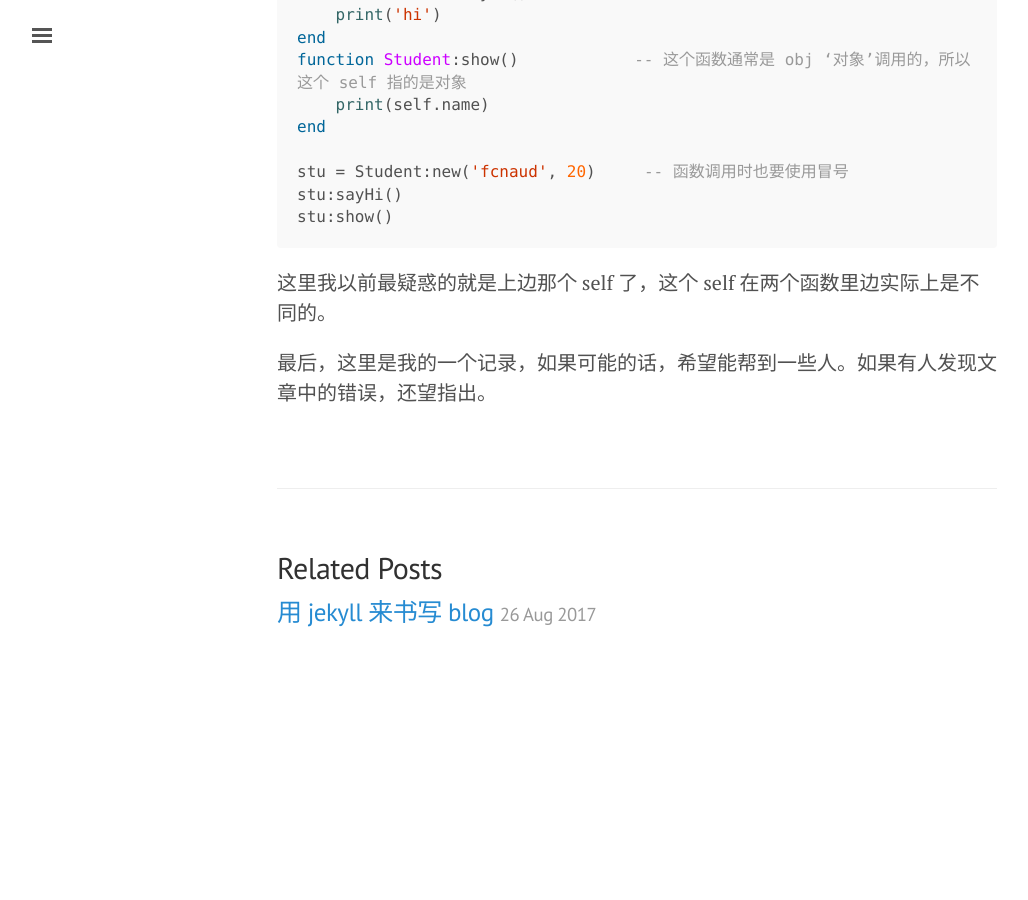
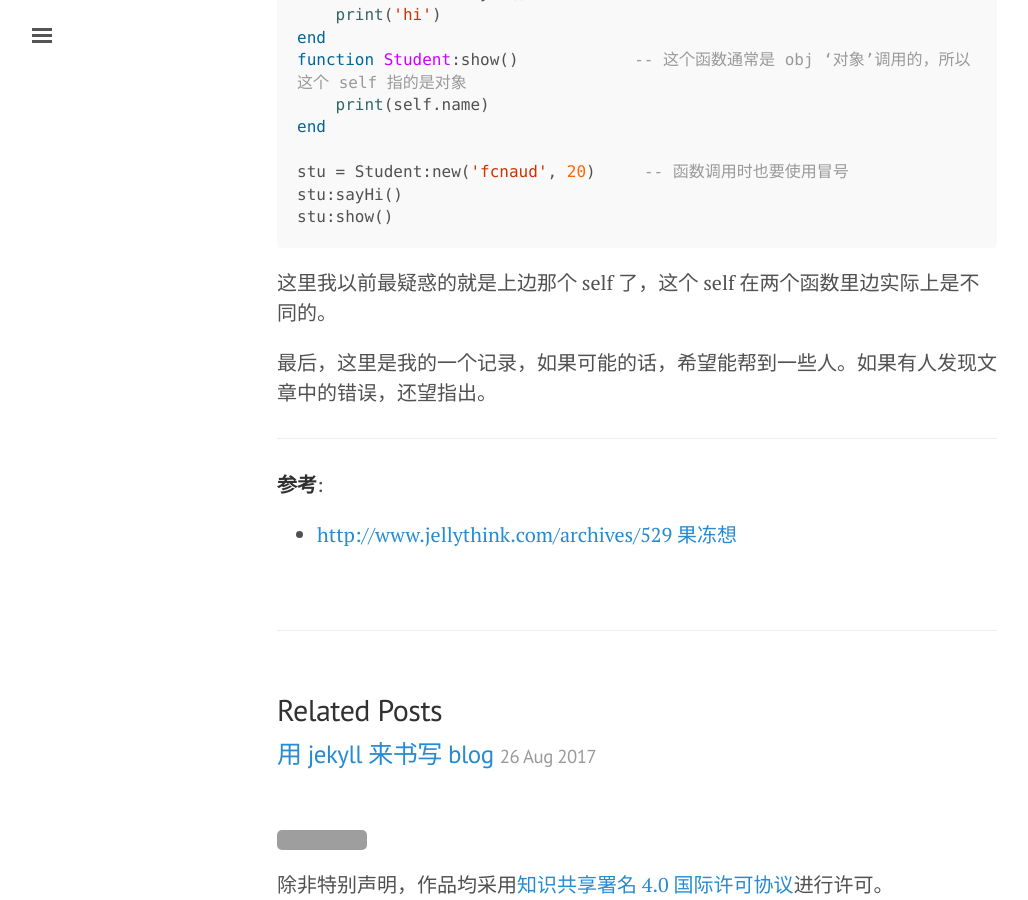
Before and after one commit to fcnaud/blog, a Jekyll site: the page built from _posts/2017-08-27-lua-oo.md, in a window 1280 px wide and 900 px high, scrolled down 3282 px. Shown: the whole window, without its empty margins (3-1031 px from the left). Built offline with Jekyll 4.4.1, drawn with Linux system fonts in a browser that asks for light colours; comment, search, counter and statistics services are not loaded; before the commit the page ends 3970 px from its top, so only the background shows below that; grey boxes are pictures that could not be loaded.

Commit message:
add cc 协议

```diff
--- a/_layouts/post.html
+++ b/_layouts/post.html
@@ -37,3 +37,10 @@ layout: default
     {% endfor %}
   </ul>
 </div>
+
+<div>
+    <a rel="license" href="http://creativecommons.org/licenses/by/4.0/">
+      <img alt="知识共享许可协议" style="border-width:0" src="https://i.creativecommons.org/l/by/4.0/88x31.png" />
+    </a>
+    除非特别声明，作品均采用<a rel="license" href="http://creativecommons.org/licenses/by/4.0/">知识共享署名 4.0 国际许可协议</a>进行许可。
+</div>
--- a/_posts/2017-08-27-lua-oo.md
+++ b/_posts/2017-08-27-lua-oo.md
@@ -121,3 +121,7 @@ stu:show()
 
 
 最后，这里是我的一个记录，如果可能的话，希望能帮到一些人。如果有人发现文章中的错误，还望指出。
+
+<hr/>
+**参考**:
+* <a href="http://www.jellythink.com/archives/529" target="_blank">http://www.jellythink.com/archives/529 果冻想</a>
```
Also changed, not shown: about.md (+8 -1 lines), Gemfile.lock.
